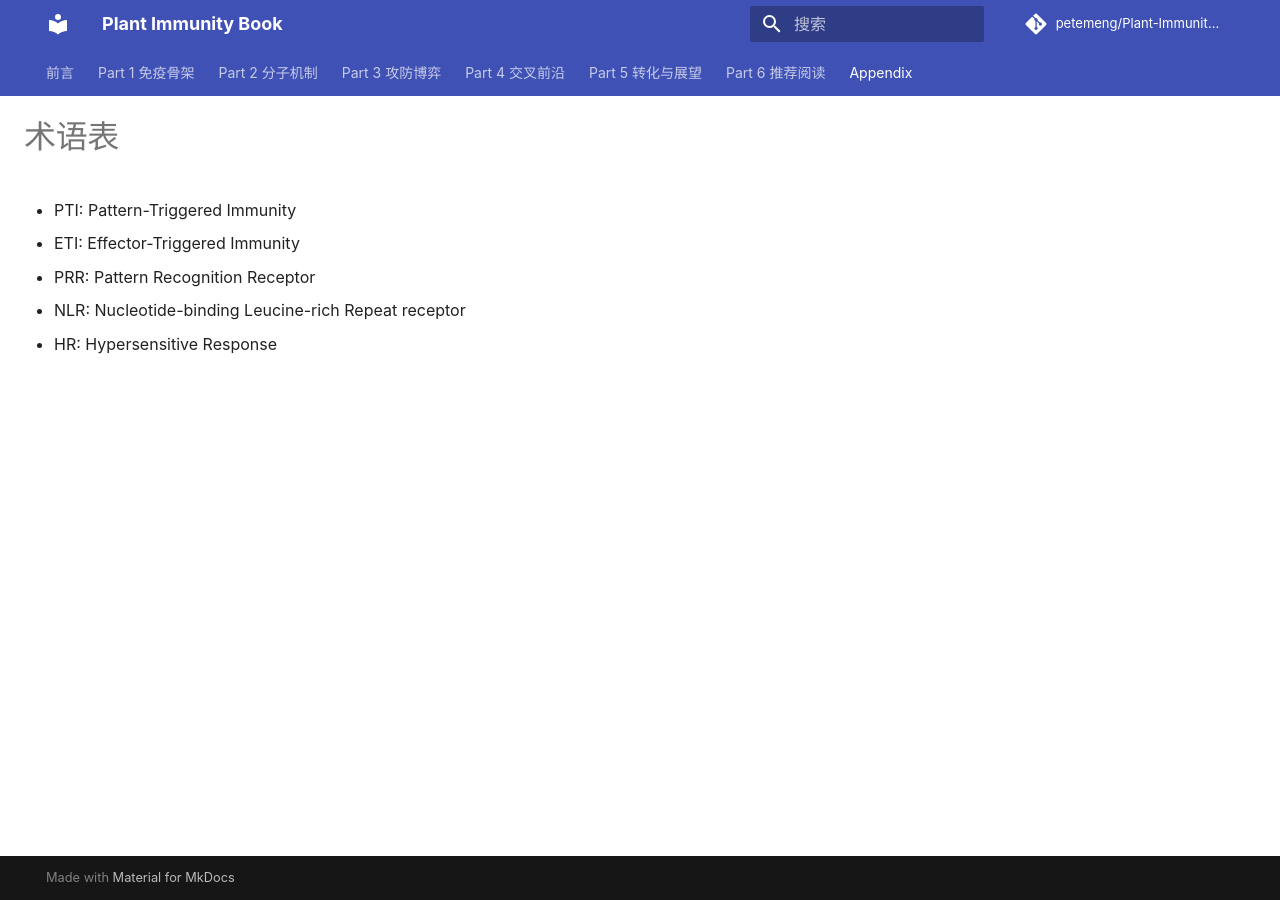
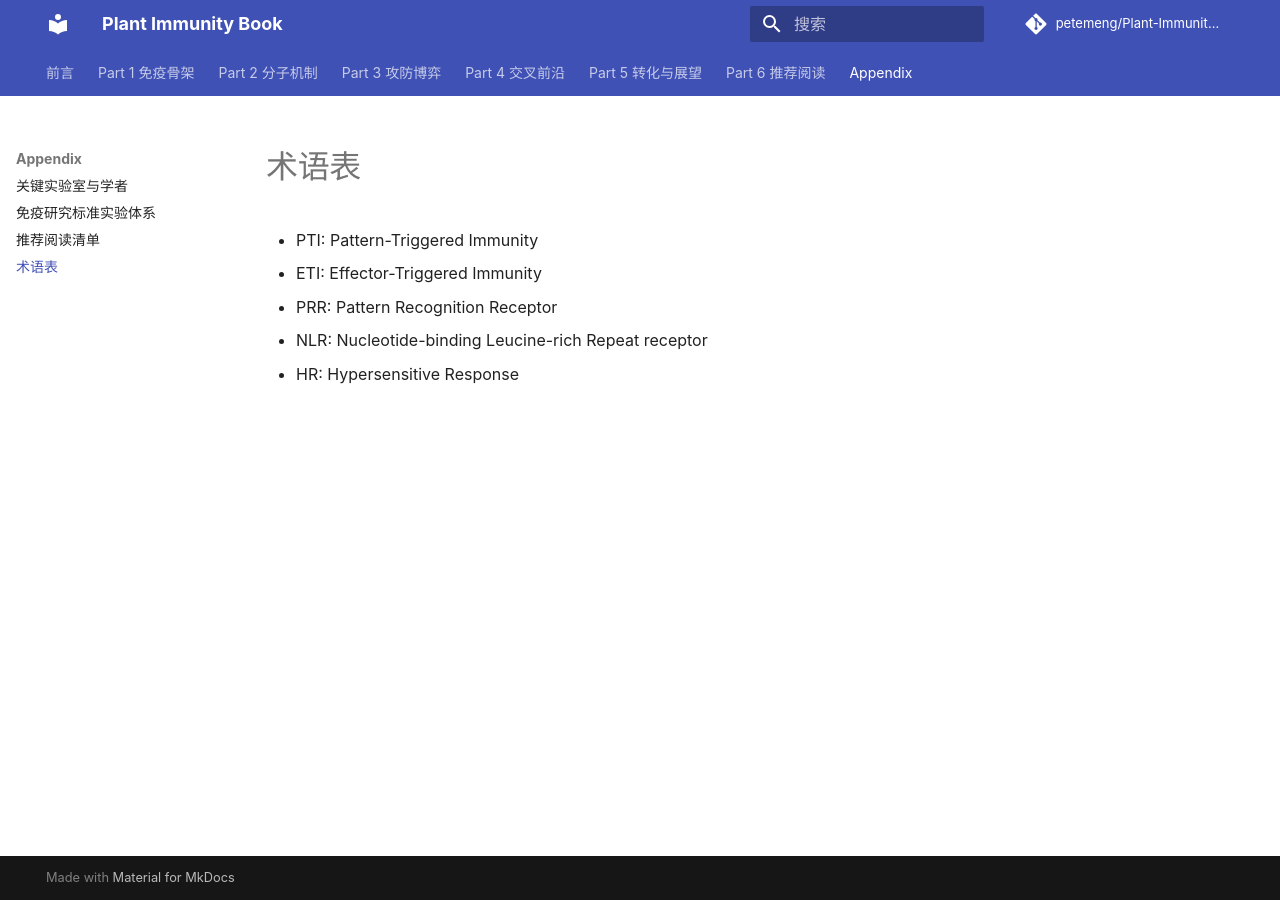
Before and after one commit to petemeng/Plant-Immunity-Notes, an MkDocs documentation site: the page built from docs/appendix/术语表.md, in a window 1280 px wide. Built offline with MkDocs 1.6.1 and Material for MkDocs 9.7.7, drawn with Linux system fonts in a browser that asks for light colours; comment, search, counter and statistics services are not loaded; some of the changed lines change nothing that is shown.

Commit message:
Restore sidebars and add auto-generated right chapter TOC

```diff
--- /dev/null
+++ b/docs/assets/javascripts/chapter-toc.js
@@ -0,0 +1,47 @@
+(function () {
+  function buildChapterToc() {
+    const tocNav = document.querySelector('nav.md-nav--secondary');
+    const headings = Array.from(document.querySelectorAll('.page-wrapper h2'));
+
+    if (!tocNav || headings.length === 0) {
+      return;
+    }
+
+    headings.forEach((h, i) => {
+      if (!h.id) {
+        h.id = `chapter-sec-${i + 1}`;
+      }
+    });
+
+    const title = document.createElement('label');
+    title.className = 'md-nav__title';
+    title.textContent = '本章目录';
+
+    const list = document.createElement('ul');
+    list.className = 'md-nav__list';
+    list.setAttribute('data-md-scrollfix', '');
+
+    headings.forEach((h) => {
+      const li = document.createElement('li');
+      li.className = 'md-nav__item';
+
+      const a = document.createElement('a');
+      a.className = 'md-nav__link';
+      a.href = `#${h.id}`;
+      a.textContent = h.textContent.replace(/\s+/g, ' ').trim();
+
+      li.appendChild(a);
+      list.appendChild(li);
+    });
+
+    tocNav.innerHTML = '';
+    tocNav.appendChild(title);
+    tocNav.appendChild(list);
+  }
+
+  if (document.readyState === 'loading') {
+    document.addEventListener('DOMContentLoaded', buildChapterToc);
+  } else {
+    buildChapterToc();
+  }
+})();
--- a/docs/assets/stylesheets/book-chapter.css
+++ b/docs/assets/stylesheets/book-chapter.css
@@ -555,23 +555,9 @@
   }
 }
 
-/* Force single-column reading flow like the standalone HTML sample */
-.md-sidebar--primary,
-.md-sidebar--secondary {
-  display: none !important;
-}
-
+/* Keep content compact while sidebars are visible */
 .md-main__inner {
   max-width: 100%;
-  margin: 0;
-}
-
-.md-content {
-  margin: 0;
-}
-
-.md-content__inner {
-  margin: 0;
 }
 
 /* Keep reading entries stacked vertically to avoid unintended two-column feel */
--- a/mkdocs.yml
+++ b/mkdocs.yml
@@ -31,6 +31,9 @@
 extra_css:
   - assets/stylesheets/book-chapter.css
 
+extra_javascript:
+  - assets/javascripts/chapter-toc.js
+
 nav:
   - 前言: index.md
   - Part 1 免疫骨架:
```
